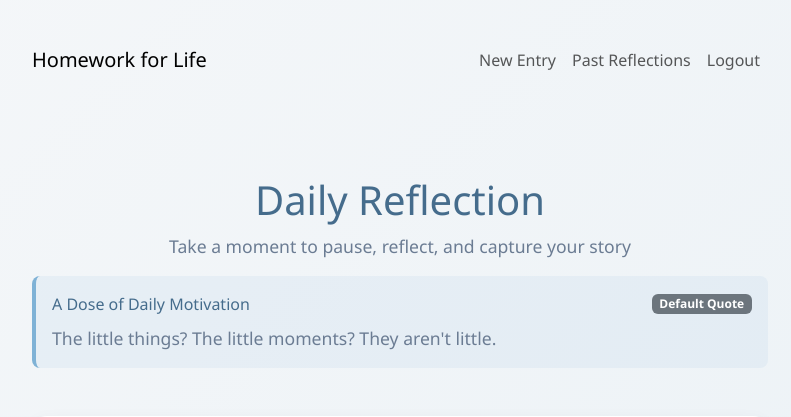
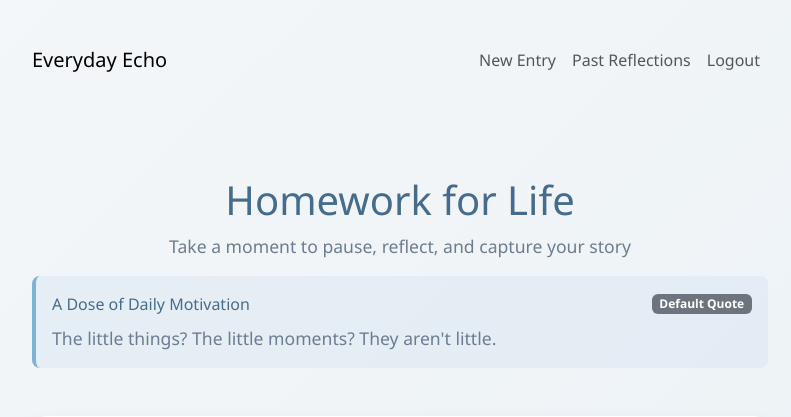
Before and after one commit to sheia/everydayecho, a Flask app: page / in a window 1280 px wide. Shown: the top 417 px of the page, without its empty margins (240-1031 px from the left). Run offline with Flask 3, Linux system fonts and the light colour scheme; the visitor is signed in with stand-in values (Sample User, id 1); some libraries are stand-ins or nearby versions.

Commit message:
Agent query: Can you verify if the following text changes are correct: 1. Browser title shows 'Everyday Echo', 2. Navbar brand shows 'Everyday Echo', 3. Main heading shows 'Homework for Life'?

```diff
--- a/templates/base.html
+++ b/templates/base.html
@@ -3,7 +3,7 @@
 <head>
     <meta charset="UTF-8">
     <meta name="viewport" content="width=device-width, initial-scale=1.0">
-    <title>Homework for Life Journal</title>
+    <title>Everyday Echo</title>
     <link href="https://cdn.jsdelivr.net/npm/bootstrap@5.3.0/dist/css/bootstrap.min.css" rel="stylesheet">
     <link href="{{ url_for('static', filename='css/custom.css') }}" rel="stylesheet">
     <link href="https://cdn.jsdelivr.net/npm/feather-icons/dist/feather.min.css" rel="stylesheet">
@@ -11,7 +11,7 @@
 <body>
     <nav class="navbar navbar-expand-lg">
         <div class="container">
-            <a class="navbar-brand" href="{{ url_for('index') }}">Homework for Life</a>
+            <a class="navbar-brand" href="{{ url_for('index') }}">Everyday Echo</a>
             <button class="navbar-toggler" type="button" data-bs-toggle="collapse" data-bs-target="#navbarNav">
                 <span class="navbar-toggler-icon"></span>
             </button>
--- a/templates/index.html
+++ b/templates/index.html
@@ -3,7 +3,7 @@
 {% block content %}
 <div class="journal-container">
     <div class="journal-header">
-        <h1>Daily Reflection</h1>
+        <h1>Homework for Life</h1>
         <p>Take a moment to pause, reflect, and capture your story</p>
         <div class="mindfulness-quote">
             <div class="prompt-text d-flex justify-content-between align-items-center">
```
